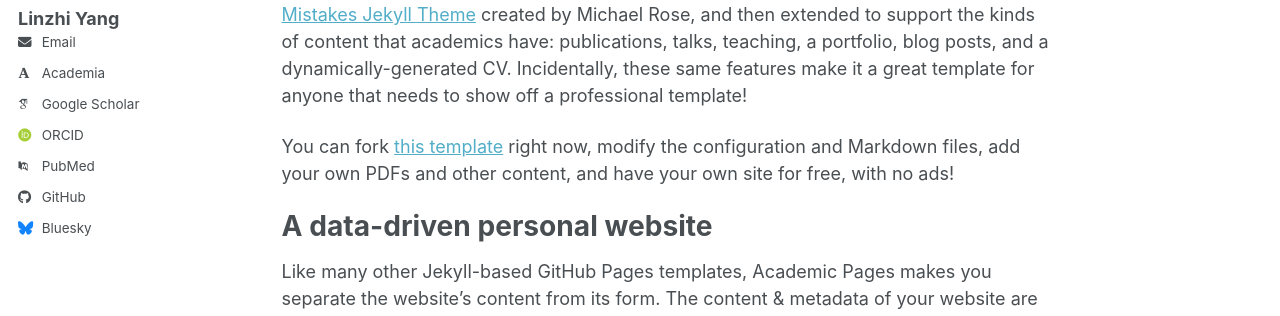
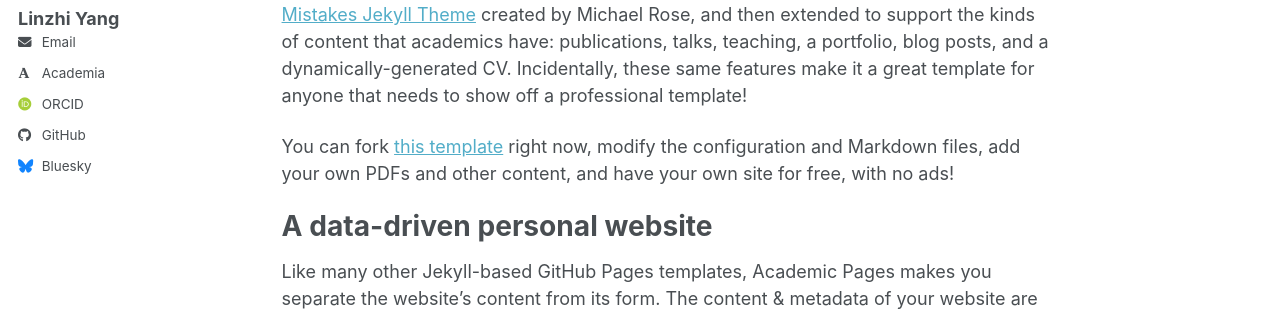
Before and after one commit to linzhi-yang/linzhi-yang.github.io, a Jekyll site: the page built from _pages/about.md, in a window 1280 px wide. Shown: the part 276-592 px from the top of the page. Built offline with Jekyll 4.4.1, drawn with Linux system fonts in a browser that asks for light colours; some web fonts are replaced; a script bundle is joined from its source files by our own code; library files that are not in the unit come from our copies.

Commit message:
Update _config.yml

```diff
--- a/_config.yml
+++ b/_config.yml
@@ -35,13 +35,13 @@ author:
   # Academic websites
   academia         : "Tsinghua university, Qiuzhen college"
   arxiv            : # URL - Update with the correct link to your profile
-  googlescholar    : "https://scholar.google.com/citations?user=PS_CX0AAAAAJ"
+  googlescholar    : #"https://scholar.google.com/citations?user=PS_CX0AAAAAJ"
   inspire-hep      : # URL
   impactstory      : # URL
   orcid            : "https://orcid.org/yourorcidurl"
   semantic         : # URL
   ssrn             : # URL
-  pubmed           : "https://www.ncbi.nlm.nih.gov/pubmed/?term=john+snow"
+  pubmed           : #"https://www.ncbi.nlm.nih.gov/pubmed/?term=john+snow"
   researchgate     : # URL
   scopus           : # URL
   zotero           : # URL
```
